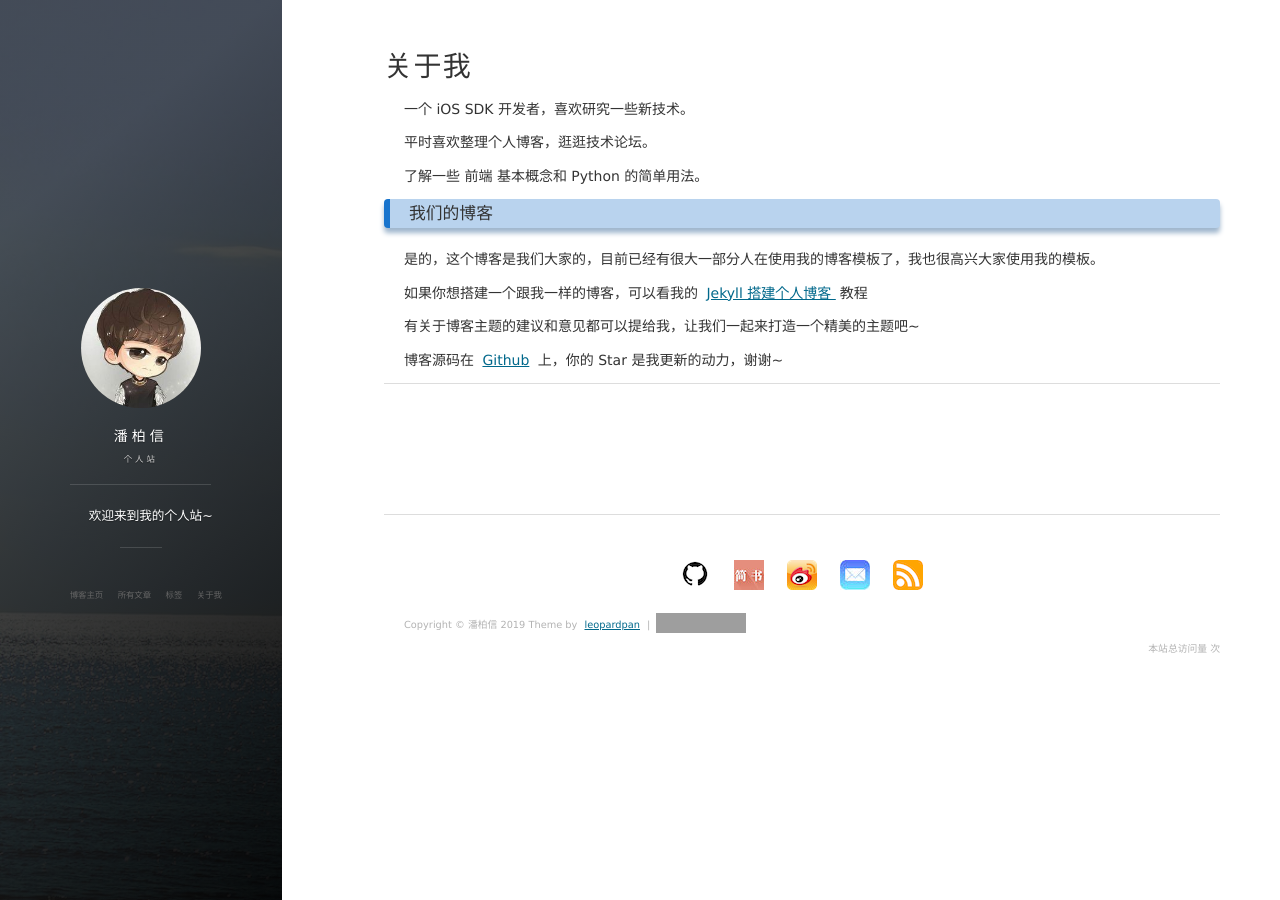
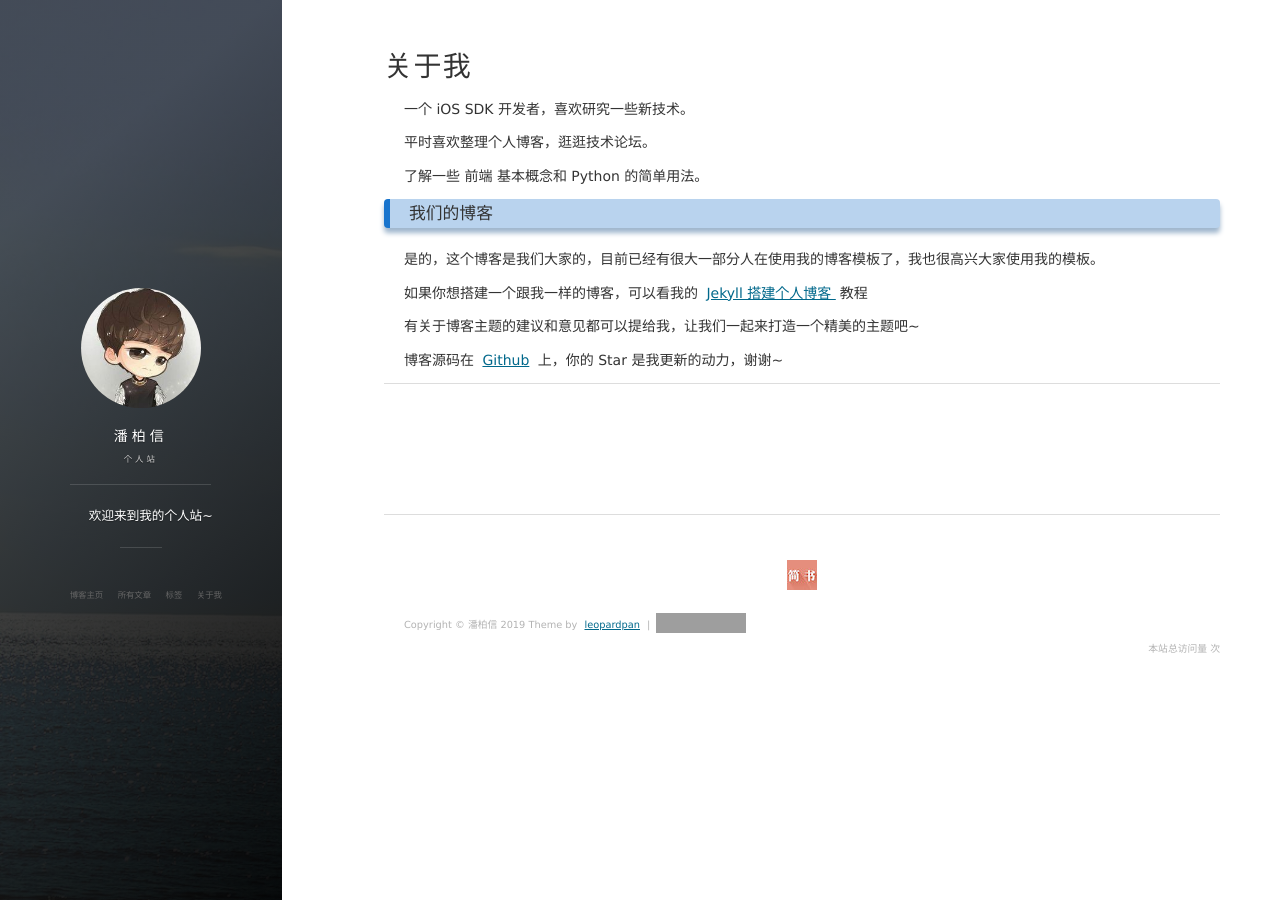
Before and after one commit to YZX2018/yzx2018.github.io, a Jekyll site: the page built from about.md, in a window 1280 px wide. Built offline with Jekyll 4.4.1, drawn with Linux system fonts in a browser that asks for light colours; nearby versions of some CDN libraries; comment, search, counter and statistics services are not loaded; grey boxes are pictures that could not be loaded.

Commit message:
修改个人

```diff
--- a/_includes/footer.html
+++ b/_includes/footer.html
@@ -4,14 +4,14 @@
         <nav class="cover-navigation navigation--social">
           <ul class="navigation">
 
-          {% if site.social.github %}
-          <!-- Github -->
+       <!--   {% if site.social.github %}
+          &lt;!&ndash; Github &ndash;&gt;
           <li class="navigation__item_social">
             <a href="https://github.com/{{site.social.github}}" title="@{{site.social.github}} 的 Github" target="_blank">
               <div class="footer-social-icon" style="background:url(/images/github.png);"></div>
             </a>
           </li>
-          {% endif %}
+          {% endif %}-->
 
           {% if site.social.zhihu %}
           <!-- Zhihu -->
@@ -43,42 +43,42 @@
 
           {% endif %}
 
-          {% if site.social.weibo %}
-          <!-- Weibo -->
+         <!-- {% if site.social.weibo %}
+          &lt;!&ndash; Weibo &ndash;&gt;
           <li class="navigation__item_social">
             <a href="http://weibo.com/{{site.social.weibo}}" title="@{{site.social.weibo}} 的微博" target="_blank">
               <div class="footer-social-icon" style="background:url(/images/weibo.png);"></div>
             </a>
           </li>
           {% endif %}
-
-
+-->
+        <!--
           {% if site.social.twitter %}
-          <!-- Twitter -->
+          &lt;!&ndash; Twitter &ndash;&gt;
           <li class="navigation__item_social">
             <a href="http://twitter.com/{{site.social.twitter}}" title="@{{site.social.twitter}}" target="_blank">
               <div class="footer-social-icon" style="background:url(/images/twitter.png);"></div>
             </a>
           </li>
-          {% endif %}
+          {% endif %}-->
 
 
-          {% if site.social.mail %}
-          <!-- Email -->
+       <!--   {% if site.social.mail %}
+          &lt;!&ndash; Email &ndash;&gt;
           <li class="navigation__item_social">
             <a href="mailto:{{site.social.mail}}" title="Contact me">
               <div class="footer-social-icon" style="background:url(/images/email.png);"></div>
             </a>
           </li>
           {% endif %}
-
+          -->
           <!-- RSS -->
-          <li class="navigation__item_social">
+      <!--    <li class="navigation__item_social">
             <a href="/feed.xml" rel="author" title="RSS" target="_blank">
               <div class="footer-social-icon" style="background:url(/images/rss.png);"></div>
               <span class="label">RSS</span>
             </a>
-          </li>
+          </li>-->
 
           </ul>
         </nav>
```
